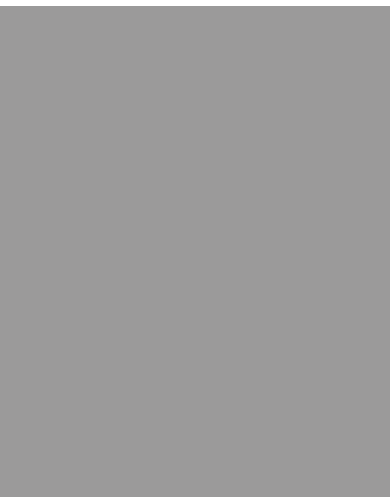
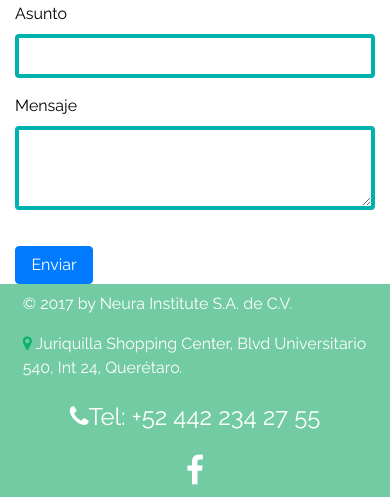
Before and after one commit to USB-VENEZUELA/NeurApp, a PHP site: page /html/contacto.html in a window 390 px wide. Shown: the part 1629-2126 px from the top of the page. Before the commit the page ends 1635 px from the top, so only its background shows below. Run offline with PHP 8.4, Linux system fonts and the light colour scheme; some libraries are stand-ins or nearby versions.

Commit message:
contacto

```diff
--- a/client/css/contacto.css
+++ b/client/css/contacto.css
@@ -5,10 +5,33 @@
 	width: 100%;
  }
 
- .jumbotron {
+.jumbotron {
  	background-color: #72cba3;
  }
 
- .form-group {
- 	z-index: 2;
+#information1 {
+ 	color: black;
+ 	padding: 0;
  }
+#information2 {
+ 	color: black;
+ 	padding: 0;
+ }
+#information3 {
+ 	color: black;
+ 	padding: 0;
+ }
+
+
+
+form {
+	margin: 0;
+	color: black;
+
+ }
+
+.form-control {
+	border-style: solid;
+	border-color: #00b2ad;
+	border-width: 4px;
+}
--- a/client/html/contacto.html
+++ b/client/html/contacto.html
@@ -80,28 +80,39 @@
 		<section>
 			<div class="container">
 				<div class="row">
-					<div class="col-md-12">
+					<div class="col-md-8">
 						<div id="map">
-							<form>
-								<div class="form-group">
-									<label for="exampleInputEmail1">Email address</label>
-									<input type="email" class="form-control" id="exampleInputEmail1" aria-describedby="emailHelp" placeholder="Enter email">
-									<small id="emailHelp" class="form-text text-muted">We'll never share your email with anyone else.</small>
-								</div>
-								<div class="form-group">
-									<label for="exampleInputPassword1">Password</label>
-									<input type="password" class="form-control" id="exampleInputPassword1" placeholder="Password">
-								</div>
-								<div class="form-check">
-									<label class="form-check-label">
-										<input type="checkbox" class="form-check-input">
-										Check me out
-									</label>
-								</div>
-								<button type="submit" class="btn btn-primary">Submit</button>
-							</form>
 						</div>
+					</div>
+					<div class="col-md-4">
+						<p id="information1">Juriquilla Shopping Center, BLVD Universitario 540, Interior 24, Querétaro, México</p>
+						<p id="information2">Tel: +52 442 234 27 55</p>
+						<p id="information3">info@neurainstitute.com</p>
+						<form>
+							<div class="form-group">
+								<label for="exampleInputNombre1">Nombre</label>
+								<input type="text" class="form-control" id="exampleInputNombre1">
+							</div>
+							<div class="form-group">
+								<label for="exampleInputEmail1">Email</label>
+								<input type="email" class="form-control" id="exampleInputEmail1">
 
+							</div>
+							<div class="form-group">
+								<label for="exampleInputNumber1">Teléfono</label>
+								<input type="number" class="form-control" id="exampleInputnUMBER1">
+
+							</div>
+							<div class="form-group">
+								<label for="exampleInputIssue1">Asunto</label>
+								<input type="text" class="form-control" id="exampleInputIssue1">
+							</div>
+							<div class="form-group">
+								<label for="exampleFormControlTextarea1">Mensaje</label>
+								<textarea class="form-control" id="exampleFormControlTextarea1" rows="3"></textarea>
+							</div>
+							<button type="submit" class="btn btn-primary">Enviar</button>
+						</form>
 					</div>
 				</div>
 			</div>
--- a/client/js/google_map_contacto.js
+++ b/client/js/google_map_contacto.js
@@ -1,7 +1,7 @@
 function initMap() {
-	var uluru = {lat: -25.363, lng: 131.044};
+	var uluru = {lat: 20.707938, lng: -100.446606};
 	var map = new google.maps.Map(document.getElementById('map'), {
-	zoom: 4,
+	zoom: 14,
 	center: uluru
 	});
 	var marker = new google.maps.Marker({
```
